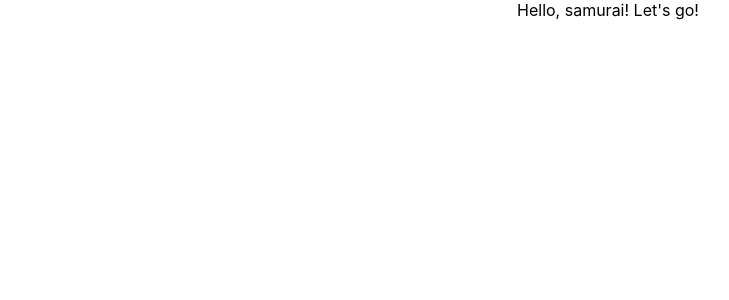
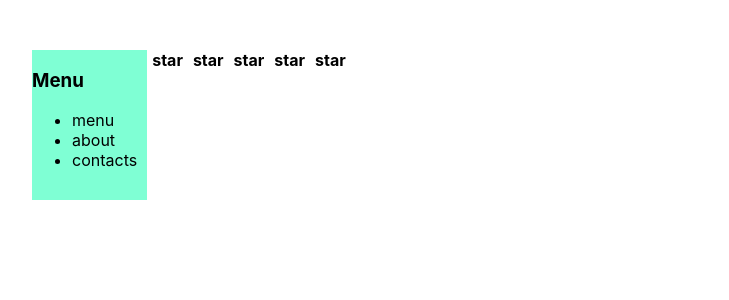
Before and after one commit to splinshady/samurai-way, a React (Create React App) app: page / in a window 1280 px wide. Shown: the top 300 px of the page, without its empty margins (32-761 px from the left). Built offline with nearby package versions, Linux system fonts and the light colour scheme.

Commit message:
feat: Accordion, Rating components

```diff
--- a/src/App.css
+++ b/src/App.css
@@ -1,38 +1,17 @@
 .App {
-  text-align: center;
+    margin: 0 auto;
+    width: 90vw;
+    display: flex;
+    padding-top: 50px;
 }
 
-.App-logo {
-  height: 40vmin;
-  pointer-events: none;
+.star {
+    padding: 5px;
+    cursor: pointer;
 }
 
-@media (prefers-reduced-motion: no-preference) {
-  .App-logo {
-    animation: App-logo-spin infinite 20s linear;
-  }
+.accordion {
+    background: aquamarine;
+    width: 10%;
+    height: 150px;
 }
-
-.App-header {
-  background-color: #282c34;
-  min-height: 100vh;
-  display: flex;
-  flex-direction: column;
-  align-items: center;
-  justify-content: center;
-  font-size: calc(10px + 2vmin);
-  color: white;
-}
-
-.App-link {
-  color: #61dafb;
-}
-
-@keyframes App-logo-spin {
-  from {
-    transform: rotate(0deg);
-  }
-  to {
-    transform: rotate(360deg);
-  }
-}
--- a/src/App.tsx
+++ b/src/App.tsx
@@ -1,10 +1,14 @@
 import React from 'react';
 import './App.css';
+import Rating from "./components/Rating";
+import Accordion from "./components/Accordion";
+
 
 function App() {
   return (
     <div className="App">
-     Hello, samurai! Let's go!
+        <Accordion titleForAccordion={'Menu'}/>
+        <Rating valueOfStar={5}/>
     </div>
   );
 }
--- /dev/null
+++ b/src/components/Accordion.tsx
@@ -0,0 +1,28 @@
+import React from "react";
+
+function Accordion (props: any) {
+    return (
+        <div className={'accordion'}>
+            <AccordionTitle titleForAccordion={props.titleForAccordion}/>
+            <AccordionBody />
+        </div>
+    );
+}
+
+function AccordionTitle (props: any) {
+    return (
+        <h3>{props.titleForAccordion}</h3>
+    );
+}
+
+function AccordionBody () {
+    return (
+        <ul>
+            <li>menu</li>
+            <li>about</li>
+            <li>contacts</li>
+        </ul>
+    );
+}
+
+export default Accordion;
--- /dev/null
+++ b/src/components/Rating.tsx
@@ -0,0 +1,75 @@
+import React from "react";
+import Star from "./Star";
+
+function Rating(props: any) {
+    switch (props.valueOfStar) {
+        case 1: {
+            return (
+                <div className="raiting">
+                    <Star value={'selected'}/>
+                    <Star />
+                    <Star />
+                    <Star />
+                    <Star />
+                </div>
+            );
+        }
+        case 2: {
+            return (
+                <div className="raiting">
+                    <Star value={'selected'}/>
+                    <Star value={'selected'}/>
+                    <Star />
+                    <Star />
+                    <Star />
+                </div>
+            );
+        }
+        case 3: {
+            return (
+                <div className="raiting">
+                    <Star value={'selected'}/>
+                    <Star value={'selected'}/>
+                    <Star value={'selected'}/>
+                    <Star />
+                    <Star />
+                </div>
+            );
+        }
+        case 4: {
+            return (
+                <div className="raiting">
+                    <Star value={'selected'}/>
+                    <Star value={'selected'}/>
+                    <Star value={'selected'}/>
+                    <Star value={'selected'}/>
+                    <Star />
+                </div>
+            );
+        }
+        case 5: {
+            return (
+                <div className="raiting">
+                    <Star value={'selected'}/>
+                    <Star value={'selected'}/>
+                    <Star value={'selected'}/>
+                    <Star value={'selected'}/>
+                    <Star value={'selected'}/>
+                </div>
+            );
+        }
+        default : {
+            return (
+                <div className="raiting">
+                    <Star />
+                    <Star />
+                    <Star />
+                    <Star />
+                    <Star />
+                </div>
+            );
+        }
+    }
+}
+
+export default Rating;
--- /dev/null
+++ b/src/components/Star.tsx
@@ -0,0 +1,14 @@
+import React from "react";
+
+function Star (props: any) {
+    if (props.value === 'selected') {
+        return (
+            <span className="star"><b>star</b></span>
+        );
+    }
+    return (
+        <span className="star">star</span>
+    );
+}
+
+export default Star;
```
Also changed, not shown: 1 other file (tests, documents, lock files or other folders).
